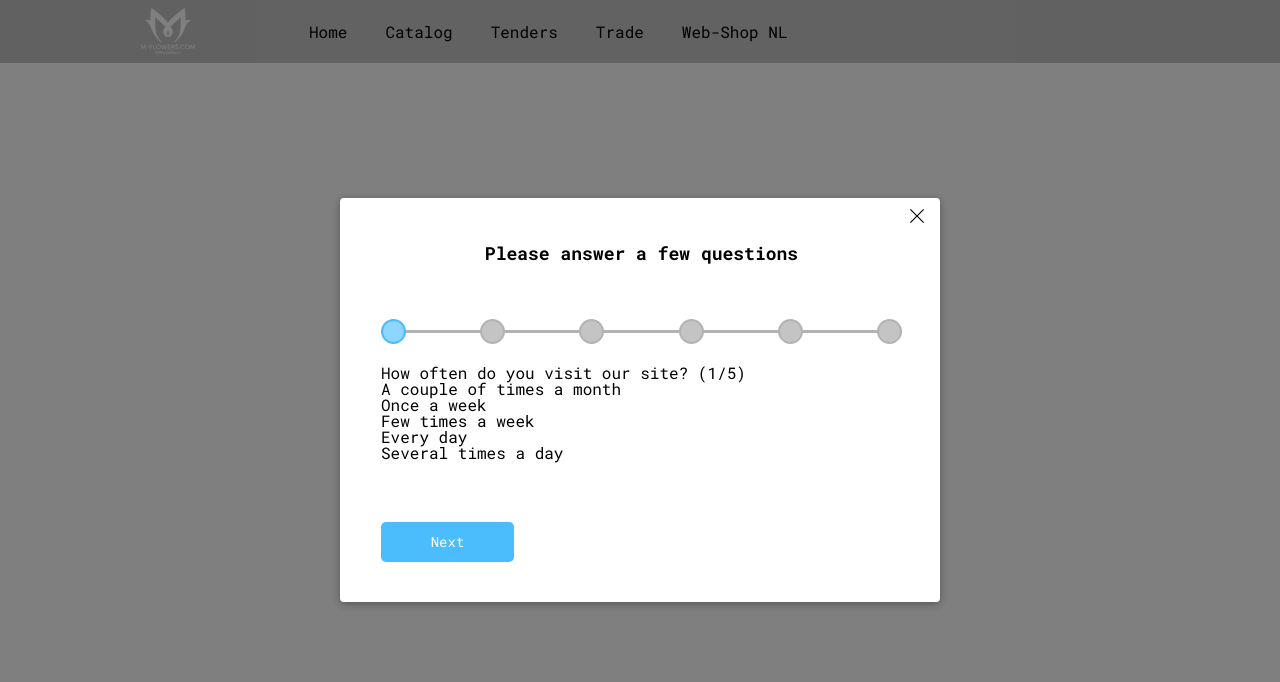
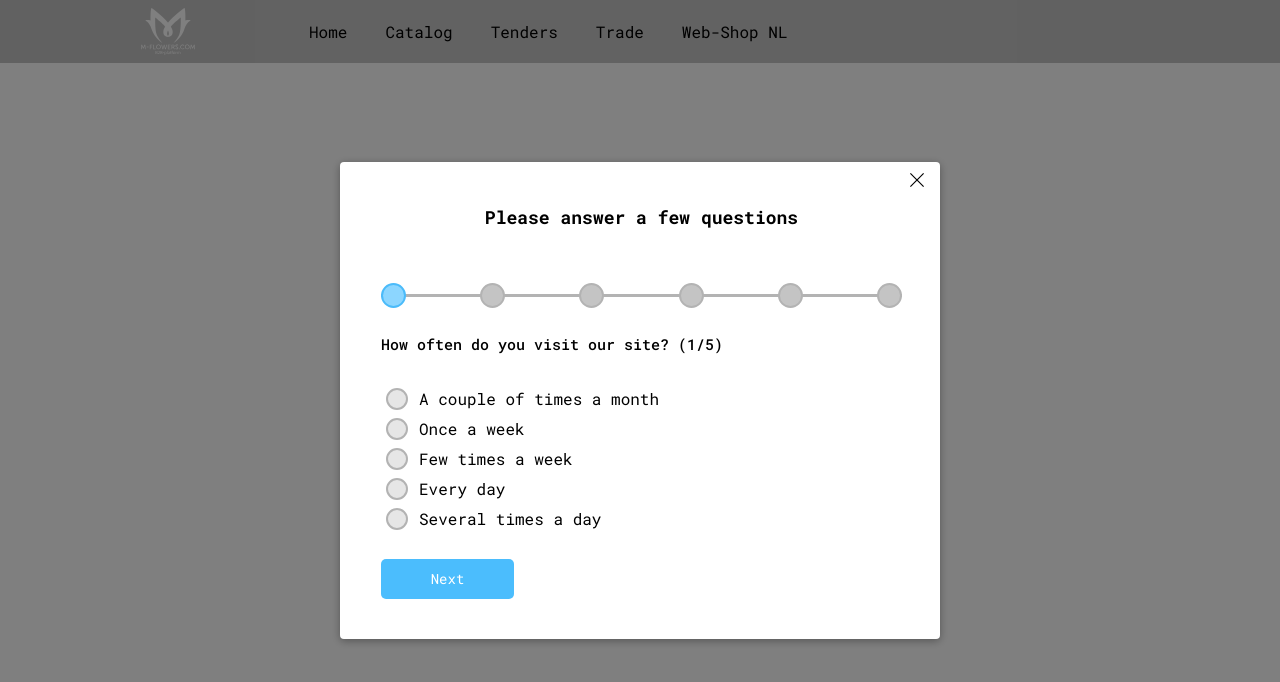
Before and after one commit to Vladimir199406/Vue2OptionsApiJsonServer-testRepoForMe, a Vue app: page / in a window 1280 px wide. Shown: the top 682 px of the page. Built offline with nearby package versions, Linux system fonts and the light colour scheme; data requests are answered from the project's data file.

Commit message:
template update

```diff
--- a/db.json
+++ b/db.json
@@ -2,7 +2,7 @@
   "questions": [
     {
       "id": 1,
-      "name": "How often do you visit our site?",
+      "name": "How often do you visit our site? (1/5)",
       "answers": [
         "A couple of times a month",
         "Once a week",
@@ -10,39 +10,54 @@
         "Every day",
         "Several times a day"
       ],
-      "totalQuestions": "5"
+      "type": "radio",
+      "text": false,
+      "skipNext": false
     },
     {
       "id": 2,
-      "name": "Are you comfortable using our site?",
+      "name": "Are you comfortable using our site? (2/5)",
       "answers": ["Comfortable", "Not very comfortable", "Very uncomfortable"],
-      "totalQuestions": "5"
+      "type": "radio",
+      "text": false,
+      "skipNext": true
     },
     {
       "id": 3,
-      "name": "Tell us what exactly you do not like?",
-      "totalQuestions": "5"
+      "name": "Tell us what exactly you do not like? (3/5)",
+      "answers": [],
+      "type": "radio",
+      "text": true,
+      "skipNext": false
     },
     {
       "id": 4,
-      "name": "Tell us what you like most about our site?",
-      "totalQuestions": "5"
+      "name": "Tell us what you like most about our site? (3/5)",
+      "answers": [],
+      "type": "radio",
+      "text": true,
+      "skipNext": false
     },
     {
       "id": 5,
-      "name": "What changes would you like?",
+      "name": "What changes would you like? (4/5)",
       "answers": [
         "Design change",
         "Newsletter",
         "Online consultations",
         "Your answer"
       ],
-      "totalQuestions": "5"
+      "type": "checkbox",
+      "text": true,
+      "skipNext": false
     },
     {
       "id": 6,
-      "name": "Is there anything else you want to tell us?",
-      "totalQuestions": "5"
+      "name": "Is there anything else you want to tell us? (5/5)",
+      "answers": [],
+      "type": "radio",
+      "text": true,
+      "skipNext": false
     }
   ],
 
--- a/src/assets/styles/classes.scss
+++ b/src/assets/styles/classes.scss
@@ -1,8 +1,52 @@
+//modal header
 .modal-header-default {
-    color: #000;
-    font-weight: 700;
-    font-size: 18px;
-    line-height: 30px;
-    text-align: center;
-    margin-bottom: 51px;
+  color: $blackDefault;
+  font-weight: 700;
+  font-size: 18px;
+  line-height: 30px;
+  text-align: center;
+  margin-bottom: 51px;
 }
+
+//margin below
+.answer-bottom {
+  margin-bottom: $space12px;
+}
+
+//preloader
+
+.card.is-loading {
+  .image,
+  h2,
+  p {
+    animation: 1.5s shine linear infinite;
+    background: #eee;
+    background: linear-gradient(110deg, #ececec 8%, #f5f5f5 18%, #ececec 33%);
+    border-radius: 5px;
+    background-size: 200% 100%;
+  }
+
+  .image {
+    border-bottom-left-radius: $zeroDefault;
+    border-bottom-right-radius: $zeroDefault;
+    height: 100px;
+    margin-bottom:  $space20px;
+    margin-top:  $space20px;
+  }
+
+  h2 {
+    height: 30px;
+    margin-bottom:  $space20px;
+  }
+
+  p {
+    height: 70px;
+    margin-bottom: $space20px;
+  }
+}
+
+@keyframes shine {
+  to {
+    background-position-x: -200%;
+  }
+}
--- a/src/assets/styles/global.scss
+++ b/src/assets/styles/global.scss
@@ -3,19 +3,87 @@
    License: none (public domain)
 */
 
-html, body, div, span, applet, object, iframe,
-h1, h2, h3, h4, h5, h6, p, blockquote, pre,
-a, abbr, acronym, address, big, cite, code,
-del, dfn, em, img, ins, kbd, q, s, samp,
-small, strike, strong, sub, sup, tt, var,
-b, u, i, center,
-dl, dt, dd, ol, ul, li,
-fieldset, form, label, legend,
-table, caption, tbody, tfoot, thead, tr, th, td,
-article, aside, canvas, details, embed,
-figure, figcaption, footer, header, hgroup,
-menu, nav, output, ruby, section, summary,
-time, mark, audio, video {
+html,
+body,
+div,
+span,
+applet,
+object,
+iframe,
+h1,
+h2,
+h3,
+h4,
+h5,
+h6,
+p,
+blockquote,
+pre,
+a,
+abbr,
+acronym,
+address,
+big,
+cite,
+code,
+del,
+dfn,
+em,
+img,
+ins,
+kbd,
+q,
+s,
+samp,
+small,
+strike,
+strong,
+sub,
+sup,
+tt,
+var,
+b,
+u,
+i,
+center,
+dl,
+dt,
+dd,
+ol,
+ul,
+li,
+fieldset,
+form,
+label,
+legend,
+table,
+caption,
+tbody,
+tfoot,
+thead,
+tr,
+th,
+td,
+article,
+aside,
+canvas,
+details,
+embed,
+figure,
+figcaption,
+footer,
+header,
+hgroup,
+menu,
+nav,
+output,
+ruby,
+section,
+summary,
+time,
+mark,
+audio,
+video {
   margin: $zeroDefault;
   padding: $zeroDefault;
   border: $zeroDefault;
@@ -24,22 +92,35 @@ time, mark, audio, video {
   vertical-align: baseline;
 }
 /* HTML5 display-role reset for older browsers */
-article, aside, details, figcaption, figure,
-footer, header, hgroup, menu, nav, section {
+article,
+aside,
+details,
+figcaption,
+figure,
+footer,
+header,
+hgroup,
+menu,
+nav,
+section {
   display: block;
 }
 body {
   line-height: 1;
 }
-ol, ul {
+ol,
+ul {
   list-style: none;
 }
-blockquote, q {
+blockquote,
+q {
   quotes: none;
 }
-blockquote:before, blockquote:after,
-q:before, q:after {
-	content: '';
+blockquote:before,
+blockquote:after,
+q:before,
+q:after {
+  content: "";
   content: none;
 }
 table {
@@ -47,13 +128,71 @@ table {
   border-spacing: $zeroDefault;
 }
 
+// fonts
+* {
+  font-family: "Roboto Mono", monospace, Verdana, Arial, Helvetica, sans-serif !important;
+}
+
 //buttons
-button {
+button, label {
   cursor: pointer;
 }
 
+button:disabled,
+button[disabled] {
+  cursor: not-allowed;
+  opacity: 0.5;
+}
 
-// fonts
-* {
-	font-family: 'Roboto Mono', monospace, Verdana, Arial, Helvetica, sans-serif !important;
+//inputs
+
+input[type="radio"] {
+  &::before {
+    border-radius: 50%;
   }
+}
+
+input[type="checkbox"] {
+  &::before {
+    border-radius: 5px;
+  }
+}
+
+input[type="radio"],
+input[type="checkbox"] {
+  cursor: pointer;
+  margin-right: 15px;
+  position: relative;
+  width: 18px;
+  &::before {
+    background-color: $inputBackgroundDefault;
+    border: 2px solid $borderBackgroundDefault;
+    content: "";
+    height: 18px;
+    position: absolute;
+    top: -4px;
+    width: 18px;
+  }
+  &::after {
+    content: url("../images/arrowToCheck.svg");
+    color: $whiteDefault;
+    display: none;
+    font-size: 14px;
+    font-weight: bold;
+    left: 6px;
+    position: absolute;
+    top: -4px;
+  }
+}
+
+input[type="radio"],
+input[type="checkbox"] {
+  &:checked {
+    &::before {
+      background-color: $borderBackgroundDefault;
+    }
+    &::after {
+      display: inline-block;
+    }
+  }
+}
--- a/src/assets/styles/variables.scss
+++ b/src/assets/styles/variables.scss
@@ -1,6 +1,8 @@
 //box sizes
 $inputFieldDefault: 18px;
 $progressItemSize: 21px;
+$space12px: 12px;
+$space20px: 20px;
 
 //paddings && margins
 $zeroDefault: 0;
@@ -10,6 +12,7 @@ $fontDefault: 14px;
 
 //color palette
 $blackDefault: #000;
+$whiteDefault: #fff;
 $backgroundMain: #C4C4C4;
 $inputBackgroundDefault: #E6E6E6;
 $borderBackgroundDefault: #B3B3B3;
--- a/src/components/ModalWindow.vue
+++ b/src/components/ModalWindow.vue
@@ -14,7 +14,14 @@
             class="modal-header-default modal-container__body-wrapper"
             v-if="isLoading"
           >
-            Please wait.
+            Please wait
+            <div class="card is-loading">
+              <div class="image"></div>
+              <div class="content">
+                <h2></h2>
+                <p></p>
+              </div>
+            </div>
           </section>
           <section class="modal-container__body-wrapper" v-else>
             <div class="modal-body">
@@ -31,10 +38,13 @@
                   v-for="(question, index) in questions"
                   :key="question.id"
                   :name="question.name"
-                  :totalQuestions="question.totalQuestions"
+                  :totalQuestions="questions.length"
                   :index="index"
                   :questionCounter="questionCounter"
                   :answers="question.answers"
+                  :text="question.text"
+                  :type="question.type"
+                  :isButtonDisabled="isButtonDisabled"
                 />
               </ul>
             </div>
@@ -44,6 +54,7 @@
                   v-if="questionCounter !== questions.length - 1"
                   class="footer__modal-default-button-next"
                   @click="nextQuestion"
+                  :disabled="isButtonDisabled"
                 >
                   Next
                 </button>
@@ -79,6 +90,7 @@ export default {
       questions: [],
       questionCounter: 0,
       isLoading: true,
+      isButtonDisabled: false,
     };
   },
   props: ["showModal"],
@@ -92,11 +104,10 @@ export default {
     }
   },
   mounted() {
-    this.isLoading = false;
+    setTimeout(() => (this.isLoading = false), 1000);
   },
   methods: {
     nextQuestion() {
-      console.log("dsfsdfsd");
       this.questionCounter = this.questionCounter + 1;
     },
   },
@@ -129,7 +140,7 @@ export default {
       font-family: Helvetica, Arial, sans-serif;
       margin: 0px auto;
       max-width: 600px;
-      min-height: 404px;
+      //min-height: 404px;
       position: relative;
       transition: all 0.3s ease;
       &__button {
@@ -143,7 +154,10 @@ export default {
         }
       }
       &__body-wrapper {
-        padding: 20px 38px 20px 41px;
+        display: flex;
+        flex-direction: column;
+        justify-content: space-between;
+        padding: 20px 38px 40px 41px;
         .modal-body {
           margin: 20px 0;
         }
@@ -159,7 +173,6 @@ export default {
               height: 40px;
               left: 41px;
               line-height: 18px;
-              position: absolute;
               text-align: center;
               width: 133px;
             }
--- a/src/components/Question.vue
+++ b/src/components/Question.vue
@@ -1,15 +1,41 @@
 <template>
-  <div v-if="index === questionCounter">
-    {{ name }} ({{ index + 1 }}/{{ totalQuestions }})
-    <div>
-      <ul>
+  <div class="question-wrapper" v-if="index === questionCounter">
+    <p class="question-wrapper__title">
+      {{ name }}
+    </p>
+    <ul v-if="answers" class="question-wrapper__answers-list">
       <li
+        class="answer-field answer-bottom"
         v-for="(questionAnswer, questionIndex) of answers"
         :key="answers[questionIndex]"
       >
-          {{ questionAnswer }}
+        <input
+          class="answer-field__input"
+          type="radio"
+          :value="questionAnswer"
+          :name="questionAnswer"
+          v-model="userAnswer.variantAnswer"
+        />
+        <label :for="questionIndex" class="answer-field__label">{{
+          questionAnswer
+        }}</label>
       </li>
     </ul>
+    <textarea
+      v-if="text"
+      class="question-wrapper__text"
+      v-model="userAnswer.textAnswer"
+    ></textarea>
+    <div
+      v-if="answers.length === 0"
+      class="question-wrapper__do-not-want answer-bottom"
+    >
+      <input
+        value="no-answer"
+        type="checkbox"
+        v-model="userAnswer.variantAnswer"
+      />
+      <label for="do-not-want">I do not want to answer</label>
     </div>
   </div>
 </template>
@@ -17,8 +43,59 @@
 <script>
 export default {
   name: "Question",
-  props: ["index", "questionCounter", "name", "totalQuestions", "answers"],
+  data() {
+    return {
+      userAnswer: {
+        variantAnswer: "" || [],
+        textAnswer: "",
+      },
+    };
+  },
+  props: [
+    "index",
+    "questionCounter",
+    "name",
+    "totalQuestions",
+    "answers",
+    "text",
+    "type",
+  ],
 };
 </script>
 
-<style></style>
+<style lang="scss">
+@import "@/assets/styles/variables.scss";
+
+.question-wrapper {
+  &__title {
+    font-size: 15px;
+    font-weight: 500;
+    margin-bottom: 30px;
+    line-height: 30px;
+  }
+  &__answers-list {
+    .qanswer-field {
+      align-items: center;
+      display: flex;
+      margin: $space12px 0;
+    }
+  }
+  &__text {
+    border: 2px solid $borderBackgroundDefault;
+    border-radius: 5px;
+    margin-bottom: 30px;
+    margin-top: $space12px;
+    width: 259px;
+    height: 74px;
+    &:focus {
+      background: $inputBackgroundDefault;
+      border: 2px solid $borderBackgroundDefault;
+      outline: none;
+    }
+  }
+  &__do-not-want {
+    align-items: center;
+    display: flex;
+  }
+}
+</style>
--- a/src/views/Home.vue
+++ b/src/views/Home.vue
@@ -37,5 +37,4 @@ export default {
 };
 </script>
 
-<style lang="scss">
-</style>
+<style lang="scss"></style>
```
Also changed, not shown: src/assets/images/arrowToCheck.svg (added). Lines whose indentation alone changed are shown as unchanged.
